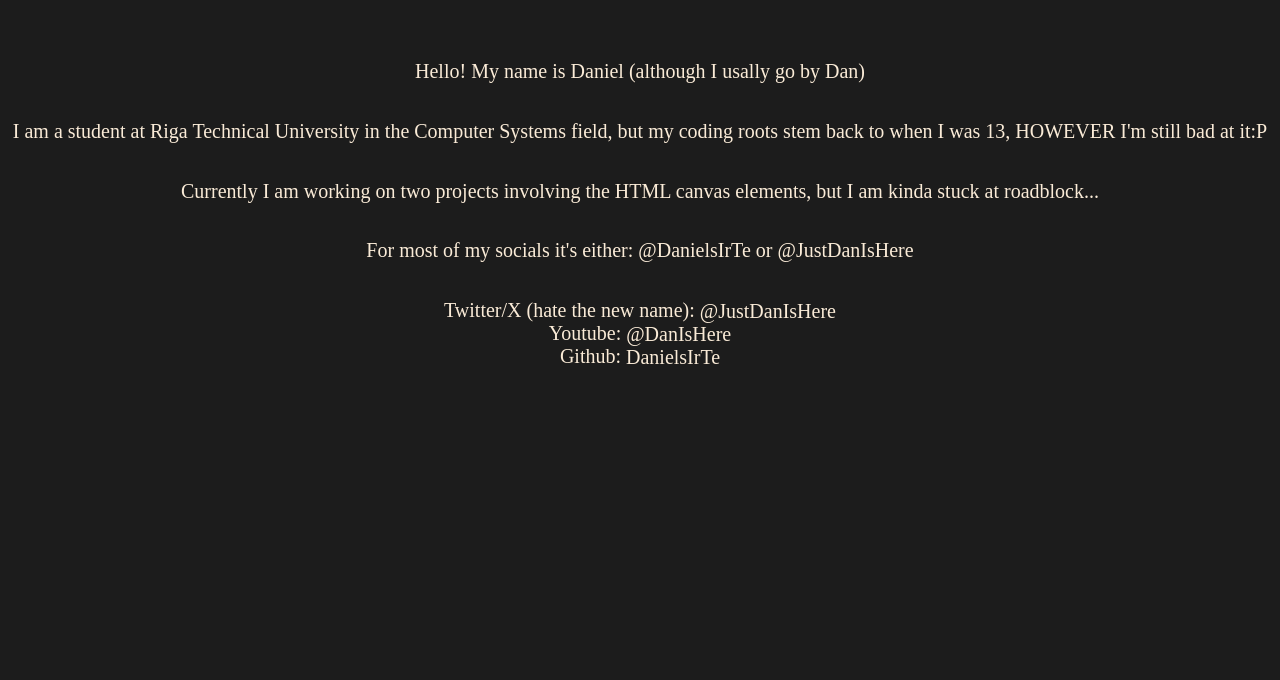
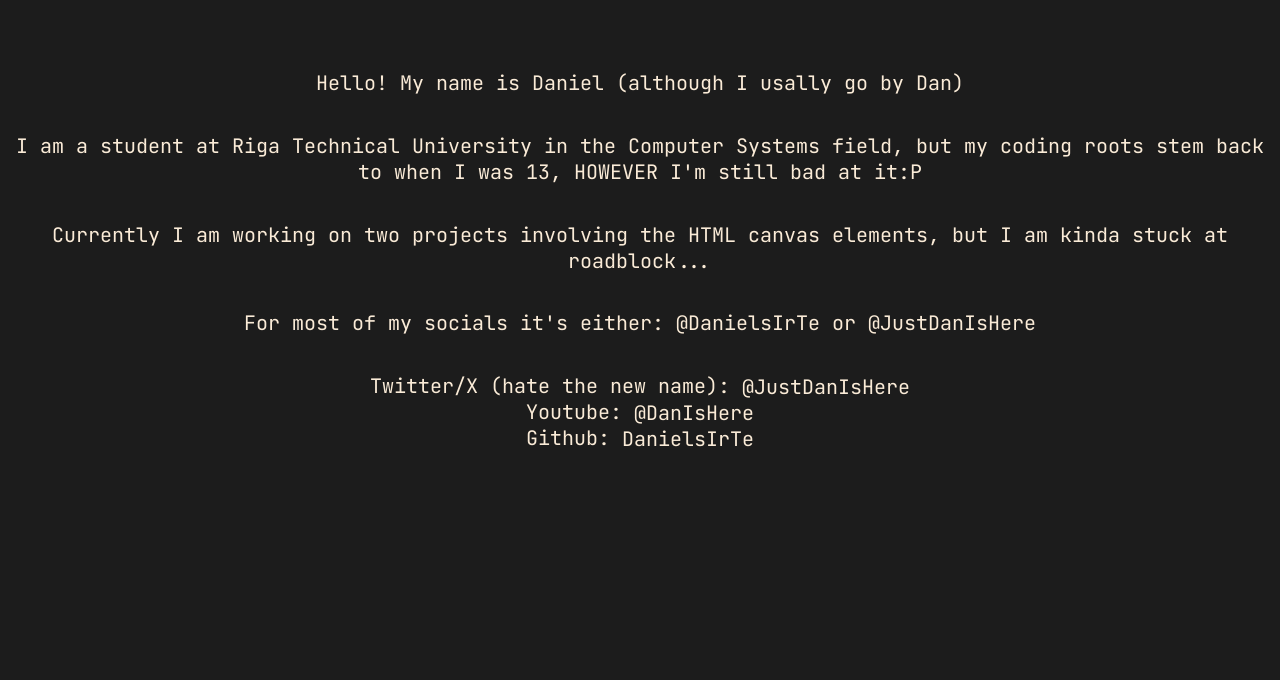
Before and after one commit to DanielsIrTe/DanielsIrTe.github.io, a plain HTML site: page index.html in a window 1280 px wide. Shown: the part 120-800 px from the top of the page. Drawn offline with Linux system fonts and the light colour scheme.

Commit message:
Small bug fix

```diff
--- a/index.html
+++ b/index.html
@@ -2,6 +2,7 @@
 <html lang="en">
 <head>
     <meta charset="UTF-8">
+    <link href="https://fonts.googleapis.com/css2?family=JetBrains+Mono:ital@0;1&display=swap" rel="stylesheet">
     <meta name="viewport" content="width=device-width, initial-scale=1.0">
     <title>Dan's Layer</title>
     <link rel="icon" type="image/x-icon" href="/images/favicon.ico">
--- a/style.css
+++ b/style.css
@@ -65,7 +65,7 @@ div {
 h1, h2, p {
     color: antiquewhite;
     text-align: center;
-    font-family: 'JetBrains Mono';
+    font-family: 'JetBrains Mono', monospace;
 }
 
 a:link, a:visited {
@@ -73,19 +73,19 @@ a:link, a:visited {
     text-decoration: none;
     display: inline-block;
     animation-name: slightHover;
-    animation-duration: 15s;
+    animation-duration: 12.5s;
     animation-timing-function: ease-in;
     animation-iteration-count: infinite;
 }
 a:hover {
     color: rgb(245, 17, 67);
-    font-family: 'JetBrains Mono';
-    font-weight: normal;
+    font-family: 'JetBrains Mono', monospace;
+    font-weight: bold;
     font-style: italic;
 }
 a:active{
     color: rgb(245, 17, 67);
-    font-family: 'JetBrains Mono';
+    font-family: 'JetBrains Mono', monospace;
     font-weight: normal;
     font-style: italic;
     text-decoration: none;
```
